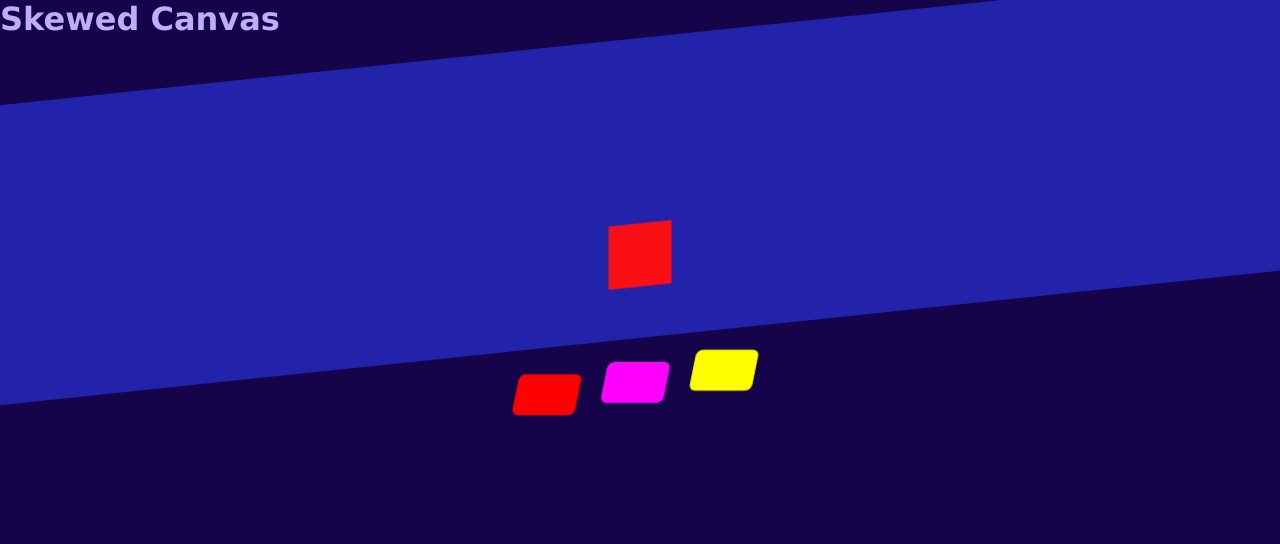
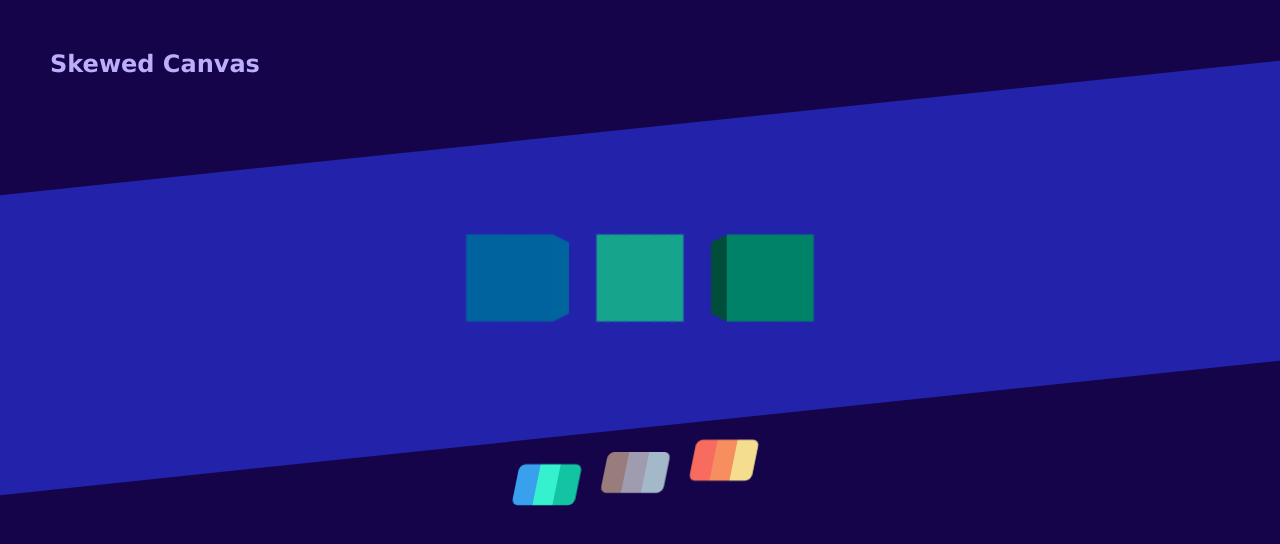
Before and after one commit to mathieu-superpose/flowing-gradients, a React (Vite) app: page / in a window 1280 px wide. Shown: the top 544 px of the page. Built offline with nearby package versions, Linux system fonts and the light colour scheme.

Commit message:
update colors to gradients of colors

```diff
--- a/src/App.tsx
+++ b/src/App.tsx
@@ -1,12 +1,22 @@
+import { CSSProperties } from "react"
+
 import "./App.css"
 
 import SkewedGradiantWithColorSelector from "./components/SkewedGradiantWithColorSelector"
 
+const titleSectionStyle: CSSProperties = {
+  padding: "50px",
+}
+
 function App() {
   return (
     <div className="App">
-      <h1>Skewed Canvas</h1>
-      <SkewedGradiantWithColorSelector />
+      <section style={titleSectionStyle}>
+        <h1>Skewed Canvas</h1>
+      </section>
+      <section>
+        <SkewedGradiantWithColorSelector />
+      </section>
     </div>
   )
 }
--- a/src/components/Gradients.tsx
+++ b/src/components/Gradients.tsx
@@ -1,11 +1,27 @@
 import * as THREE from "three"
 
-function Gradients({ color }: { color: THREE.Color }) {
+function Gradients({
+  color0,
+  color1,
+  color2,
+}: {
+  color0: THREE.Color
+  color1: THREE.Color
+  color2: THREE.Color
+}) {
   return (
     <>
+      <mesh position={[-1.5, 0, 0]}>
+        <boxGeometry args={[1, 1, 1]} />
+        <meshStandardMaterial color={color0} />
+      </mesh>
       <mesh>
         <boxGeometry args={[1, 1, 1]} />
-        <meshBasicMaterial color={color} />
+        <meshStandardMaterial color={color1} />
+      </mesh>
+      <mesh position={[1.5, 0, 0]}>
+        <boxGeometry args={[1, 1, 1]} />
+        <meshStandardMaterial color={color2} />
       </mesh>
     </>
   )
--- a/src/components/SkewedCanvas.tsx
+++ b/src/components/SkewedCanvas.tsx
@@ -6,12 +6,28 @@ const skewedStyle = {
   transform: "skewY(-6deg)",
   overflow: "hidden",
   background: "#2222aa",
+  display: "flex",
+  justifyContent: "center",
+  alignItems: "center",
+}
+
+const containerStyle = {
+  width: "100%",
+  height: "200%",
+  transform: "skewY(6deg)",
 }
 
 function SkewedCanvas({ children }: { children: React.ReactNode }) {
   return (
     <div style={skewedStyle}>
-      <Canvas>{children}</Canvas>
+      <div style={containerStyle}>
+        <Canvas>
+          <ambientLight intensity={0.5} />
+          <directionalLight position={[10, 10, 10]} />
+
+          {children}
+        </Canvas>
+      </div>
     </div>
   )
 }
--- a/src/components/SkewedGradiantWithColorSelector.tsx
+++ b/src/components/SkewedGradiantWithColorSelector.tsx
@@ -4,7 +4,11 @@ import * as THREE from "three"
 import Gradients from "./Gradients"
 import SkewedCanvas from "./SkewedCanvas"
 
-const COLORS = ["#ff0000", "#ff00ff", "#ffff00"]
+const GRADIENTS = [
+  ["#39A0ED", "#36F1CD", "#13C4A3"],
+  ["#987D7C", "#A09CB0", "#A3B9C9"],
+  ["#F76C5E", "#F68E5F", "#F5DD90"],
+]
 
 const containerStyle: CSSProperties = {
   position: "relative",
@@ -34,28 +38,32 @@ const buttonStyle: CSSProperties = {
 }
 
 function SkewedGradiantWithColorSelector() {
-  const [colorIndex, setColorIndex] = useState(0)
+  const [gradientIndex, setGradientIndex] = useState(0)
 
-  const color = useMemo(() => {
-    return new THREE.Color(COLORS[colorIndex])
-  }, [colorIndex])
+  const colors = useMemo<[THREE.Color, THREE.Color, THREE.Color]>(() => {
+    return [
+      new THREE.Color(GRADIENTS[gradientIndex][0]),
+      new THREE.Color(GRADIENTS[gradientIndex][1]),
+      new THREE.Color(GRADIENTS[gradientIndex][2]),
+    ]
+  }, [gradientIndex])
 
   return (
     <div style={containerStyle}>
       <SkewedCanvas>
-        <Gradients color={color} />
+        <Gradients color0={colors[0]} color1={colors[1]} color2={colors[2]} />
       </SkewedCanvas>
 
       <ul style={listStyle}>
-        {COLORS.map((color, index) => (
+        {GRADIENTS.map((colors, index) => (
           <li key={index}>
             <button
               style={{
-                backgroundColor: `${color}`,
-                transform: `translateY(${(COLORS.length - index) * 30}%)`,
+                background: `linear-gradient(to right, ${colors[0]} 33%, ${colors[1]} 33% 66%, ${colors[2]} 66%`,
+                transform: `translateY(${(GRADIENTS.length - index) * 30}%)`,
                 ...buttonStyle,
               }}
-              onClick={() => setColorIndex(index)}
+              onClick={() => setGradientIndex(index)}
             />
           </li>
         ))}
```
